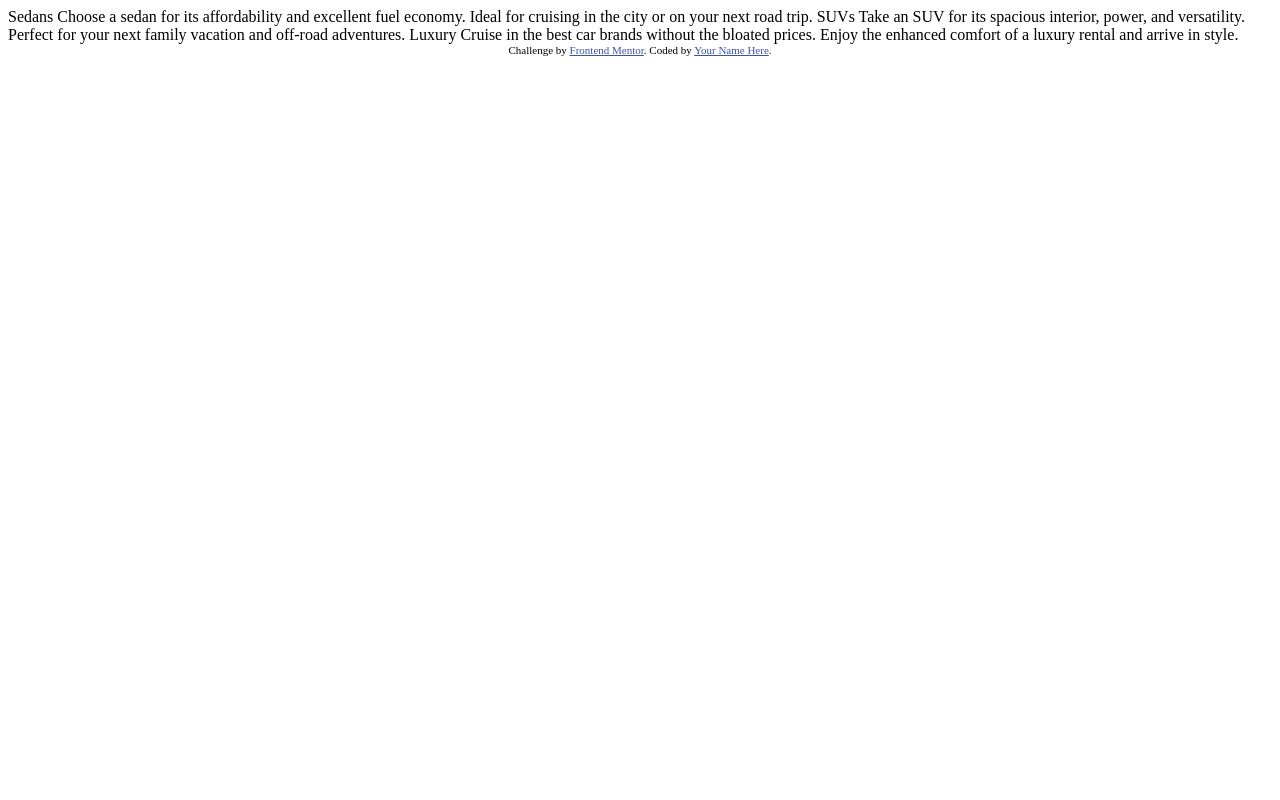
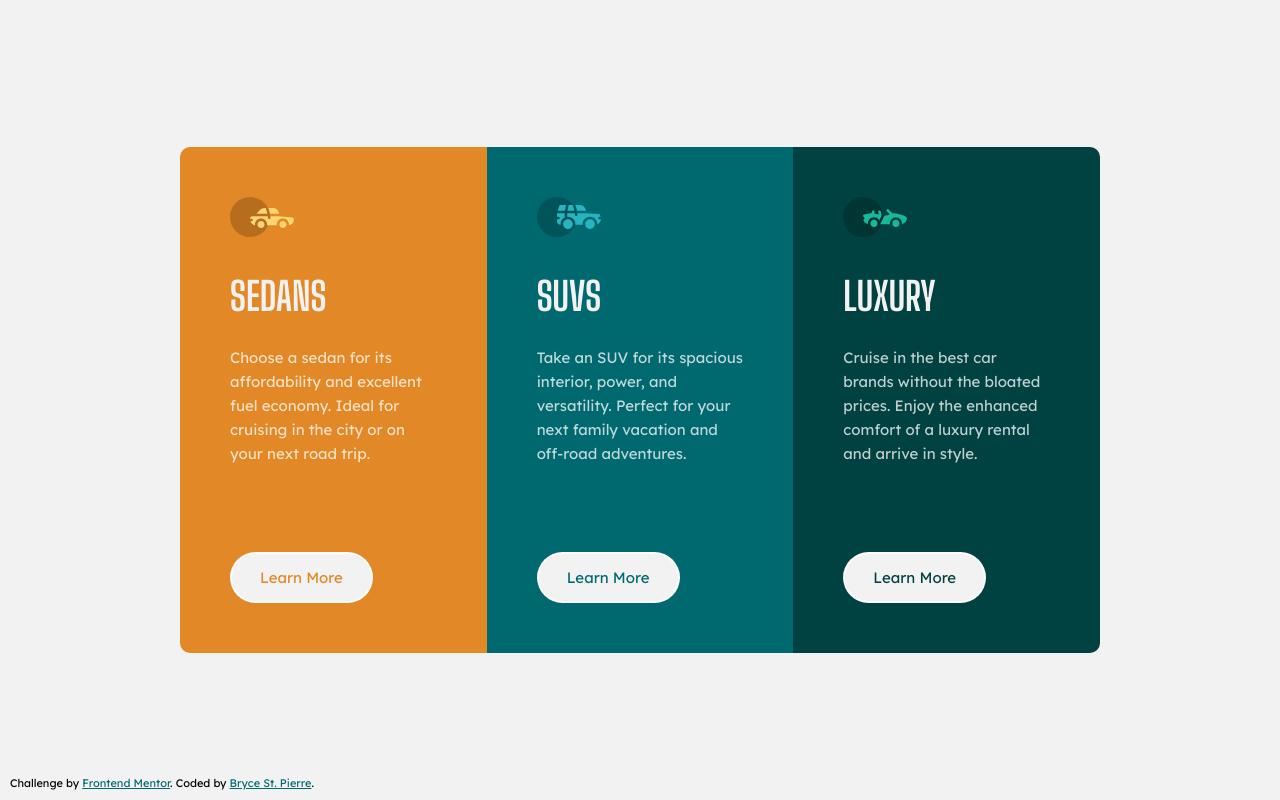
Before and after one commit to BryceStPierre/fm-3-column-preview-card, a plain HTML site: page index.html in a window 1280 px wide. Drawn offline with Linux system fonts and the light colour scheme.

Commit message:
Completed challenge.

```diff
--- a/index.html
+++ b/index.html
@@ -1,36 +1,83 @@
 <!DOCTYPE html>
 <html lang="en">
-<head>
-  <meta charset="UTF-8">
-  <meta name="viewport" content="width=device-width, initial-scale=1.0"> <!-- displays site properly based on user's device -->
-
-  <link rel="icon" type="image/png" sizes="32x32" href="./images/favicon-32x32.png">
-
-  <title>Frontend Mentor | 3-column preview card component</title>
-
-  <!-- Feel free to remove these styles or customise in your own stylesheet 👍 -->
-  <style>
-    .attribution { font-size: 11px; text-align: center; }
-    .attribution a { color: hsl(228, 45%, 44%); }
-  </style>
-</head>
-<body>
-
-  Sedans
-  Choose a sedan for its affordability and excellent fuel economy. Ideal for cruising in the city
-  or on your next road trip.
-
-  SUVs
-  Take an SUV for its spacious interior, power, and versatility. Perfect for your next family vacation
-  and off-road adventures.
-
-  Luxury
-  Cruise in the best car brands without the bloated prices. Enjoy the enhanced comfort of a luxury
-  rental and arrive in style.
-
-  <div class="attribution">
-    Challenge by <a href="https://www.frontendmentor.io?ref=challenge" target="_blank">Frontend Mentor</a>.
-    Coded by <a href="#">Your Name Here</a>.
-  </div>
-</body>
+  <head>
+    <meta charset="UTF-8" />
+    <meta name="viewport" content="width=device-width, initial-scale=1.0" />
+    <link
+      rel="icon"
+      type="image/png"
+      sizes="32x32"
+      href="./images/favicon-32x32.png"
+    />
+    <link rel="preconnect" href="https://fonts.googleapis.com" />
+    <link rel="preconnect" href="https://fonts.gstatic.com" crossorigin />
+    <link
+      href="https://fonts.googleapis.com/css2?family=Big+Shoulders+Display:wght@700&family=Lexend+Deca&display=swap"
+      rel="stylesheet"
+    />
+    <link rel="stylesheet" href="normalize.css" />
+    <link rel="stylesheet" href="style.css" />
+    <title>Frontend Mentor | 3-column preview card component</title>
+  </head>
+  <body>
+    <article class="card">
+      <section class="card__column card__column--primary">
+        <img
+          src="./images/icon-sedans.svg"
+          width="64"
+          height="40"
+          alt="Sedans icon"
+        />
+        <h2 class="card__title">Sedans</h2>
+        <p class="card__description">
+          Choose a sedan for its affordability and excellent fuel economy. Ideal
+          for cruising in the city or on your next road trip.
+        </p>
+        <a href="#" class="btn btn--primary">Learn More</a>
+      </section>
+      <section class="card__column card__column--secondary">
+        <img
+          src="./images/icon-suvs.svg"
+          width="64"
+          height="40"
+          alt="SUVs icon"
+        />
+        <h2 class="card__title">SUVs</h2>
+        <p class="card__description">
+          Take an SUV for its spacious interior, power, and versatility. Perfect
+          for your next family vacation and off-road adventures.
+        </p>
+        <a href="#" class="btn btn--secondary">Learn More</a>
+      </section>
+      <section class="card__column card__column--tertiary">
+        <img
+          src="./images/icon-luxury.svg"
+          width="64"
+          height="40"
+          alt="Luxury icon"
+        />
+        <h2 class="card__title">Luxury</h2>
+        <p class="card__description">
+          Cruise in the best car brands without the bloated prices. Enjoy the
+          enhanced comfort of a luxury rental and arrive in style.
+        </p>
+        <a href="#" class="btn btn--tertiary">Learn More</a>
+      </section>
+    </article>
+    <footer class="attribution">
+      Challenge by
+      <a
+        href="https://www.frontendmentor.io?ref=challenge"
+        target="_blank"
+        rel="noopener noreferrer"
+        >Frontend Mentor</a
+      >. Coded by
+      <a
+        href="https://github.com/brycestpierre"
+        target="_blank"
+        rel="noopener noreferrer"
+        >Bryce St. Pierre</a
+      >.
+    </footer>
+  </body>
 </html>
--- /dev/null
+++ b/style.css
@@ -0,0 +1,121 @@
+*,
+*::before,
+*::after {
+  box-sizing: border-box;
+}
+
+body {
+  font-family: 'Lexend Deca', sans-serif;
+  font-weight: 400;
+  font-size: 15px;
+  padding: 25px;
+  background-color: var(--gray);
+
+  --primary: hsl(31, 77%, 52%);
+  --secondary: hsl(184, 100%, 22%);
+  --tertiary: hsl(179, 100%, 13%);
+  --white: hsla(0, 0%, 100%, 0.75);
+  --gray: hsl(0, 0%, 95%);
+}
+
+.card {
+  display: flex;
+  flex-direction: column;
+  text-align: left;
+  overflow: hidden;
+  width: 325px;
+  max-width: 100%;
+  border-radius: 10px;
+  margin: 60px auto;
+}
+
+.card__column {
+  flex-basis: calc(100% / 3);
+  display: flex;
+  flex-direction: column;
+  padding: 50px;
+}
+.card__column--primary {
+  background-color: var(--primary);
+}
+.card__column--secondary {
+  background-color: var(--secondary);
+}
+.card__column--tertiary {
+  background-color: var(--tertiary);
+}
+
+.card__title {
+  font-family: 'Big Shoulders Display', cursive;
+  font-weight: 700;
+  font-size: 39px;
+  line-height: 1;
+  text-transform: uppercase;
+  color: var(--gray);
+  margin: 40px 0 30px;
+}
+
+.card__description {
+  line-height: 1.6;
+  color: var(--white);
+  margin: 0 0 30px 0;
+}
+
+.btn {
+  align-self: flex-start;
+  text-decoration: none;
+  background-color: var(--gray);
+  border: 2px solid var(--white);
+  border-radius: 30px;
+  padding: 15px 28px;
+}
+.btn:hover,
+.btn:active {
+  background-color: transparent;
+  color: var(--white);
+}
+.btn--primary {
+  color: var(--primary);
+}
+.btn--secondary {
+  color: var(--secondary);
+}
+.btn--tertiary {
+  color: var(--tertiary);
+}
+
+.attribution {
+  font-size: 11px;
+  font-family: inherit;
+  text-align: center;
+}
+
+.attribution a {
+  color: var(--secondary);
+}
+
+@media only screen and (min-width: 970px) {
+  body {
+    height: 100vh;
+    display: flex;
+    align-items: center;
+    justify-content: center;
+  }
+
+  .card {
+    flex-direction: row;
+    width: 920px;
+    margin: 0;
+  }
+
+  .card__description {
+    margin: 0 0 86px 0;
+  }
+
+  .attribution {
+    padding: 10px;
+    position: absolute;
+    bottom: 0;
+    left: 0;
+  }
+}
```
Also changed, not shown: normalize.css (added).
